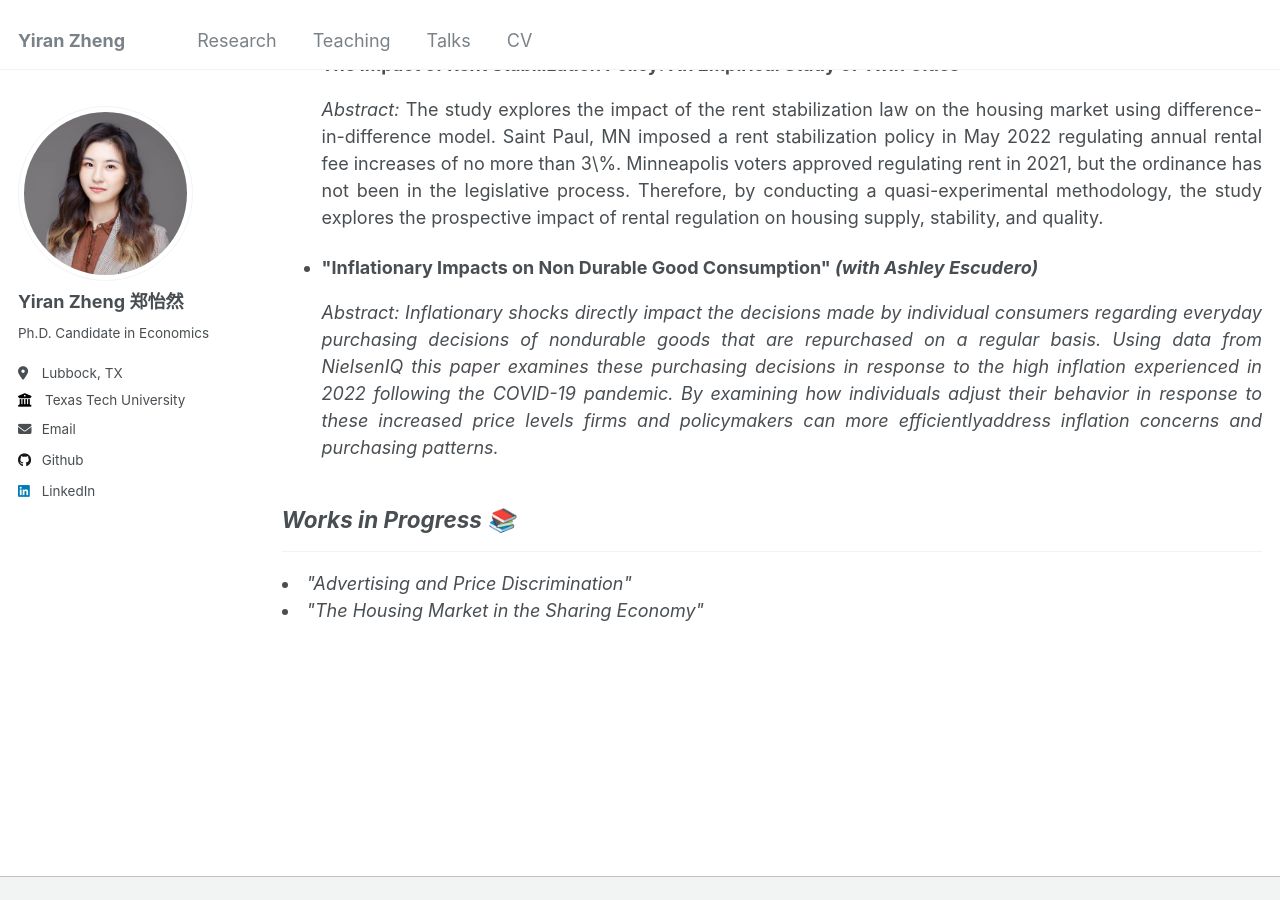
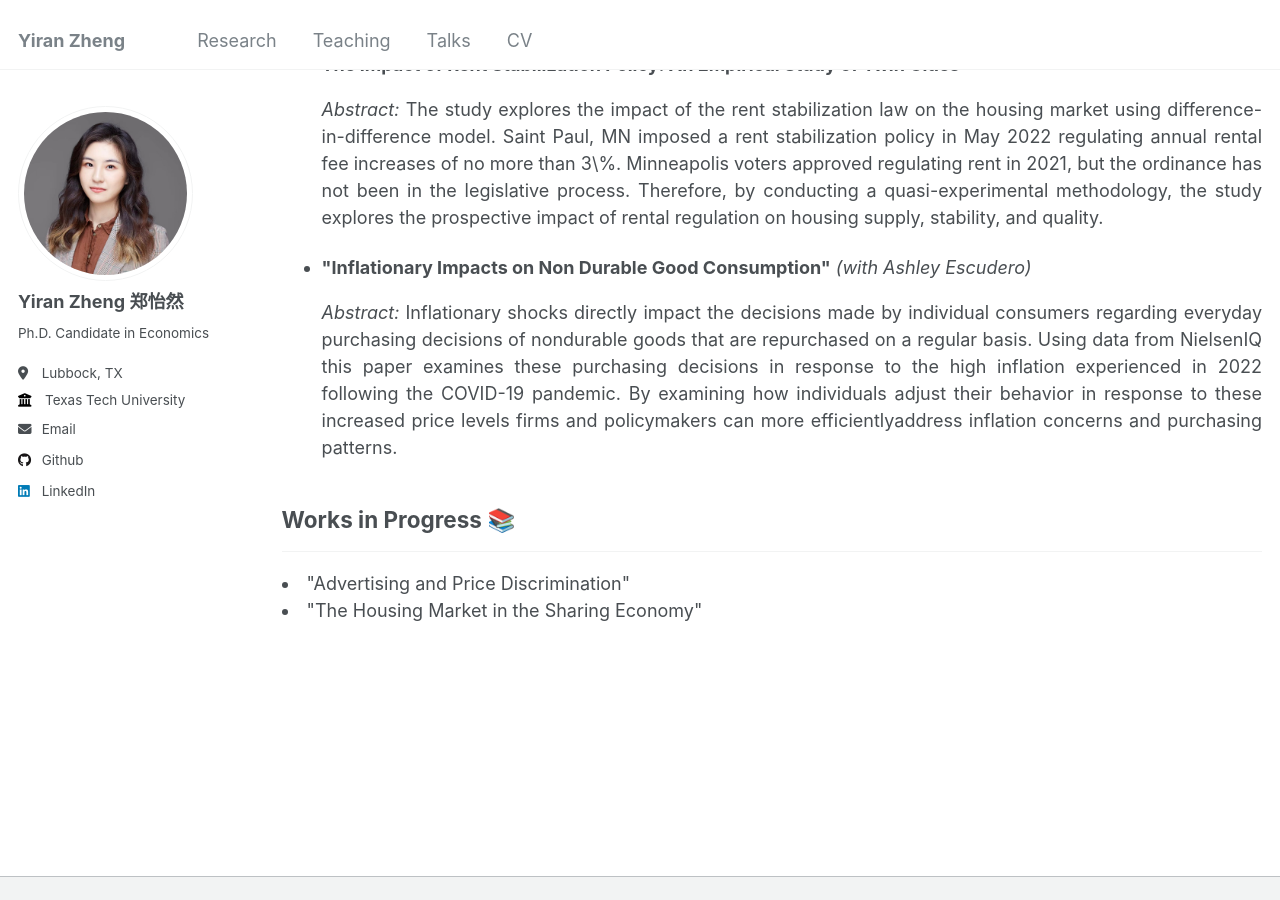
Before and after one commit to yiran-zheng/yiran-zheng.github.io, a Jekyll site: the page built from _pages/research.html, in a window 1280 px wide and 900 px high, scrolled down 504 px. Built offline with Jekyll 4.4.1, drawn with Linux system fonts in a browser that asks for light colours.

```diff
--- a/_pages/research.html
+++ b/_pages/research.html
@@ -25,7 +25,7 @@ author_profile: true
             </li>
           </ul>
           <ul>
-            <li><strong>"Inflationary Impacts on Non Durable Good Consumption" <i>(with Ashley Escudero)</strong>
+            <li><strong>"Inflationary Impacts on Non Durable Good Consumption"</strong> <i>(with Ashley Escudero)</i>
                 <p align="justify">
                   <i>Abstract:</i> Inflationary shocks directly impact the decisions made by individual consumers regarding everyday purchasing decisions of nondurable goods that are repurchased on a regular basis. Using data from NielsenIQ this paper examines these purchasing decisions in response to the high inflation experienced in 2022 following the COVID-19 pandemic. By examining how individuals adjust their behavior in response to these increased price levels firms and policymakers can more efficientlyaddress inflation concerns and purchasing patterns.
             </p>
```
